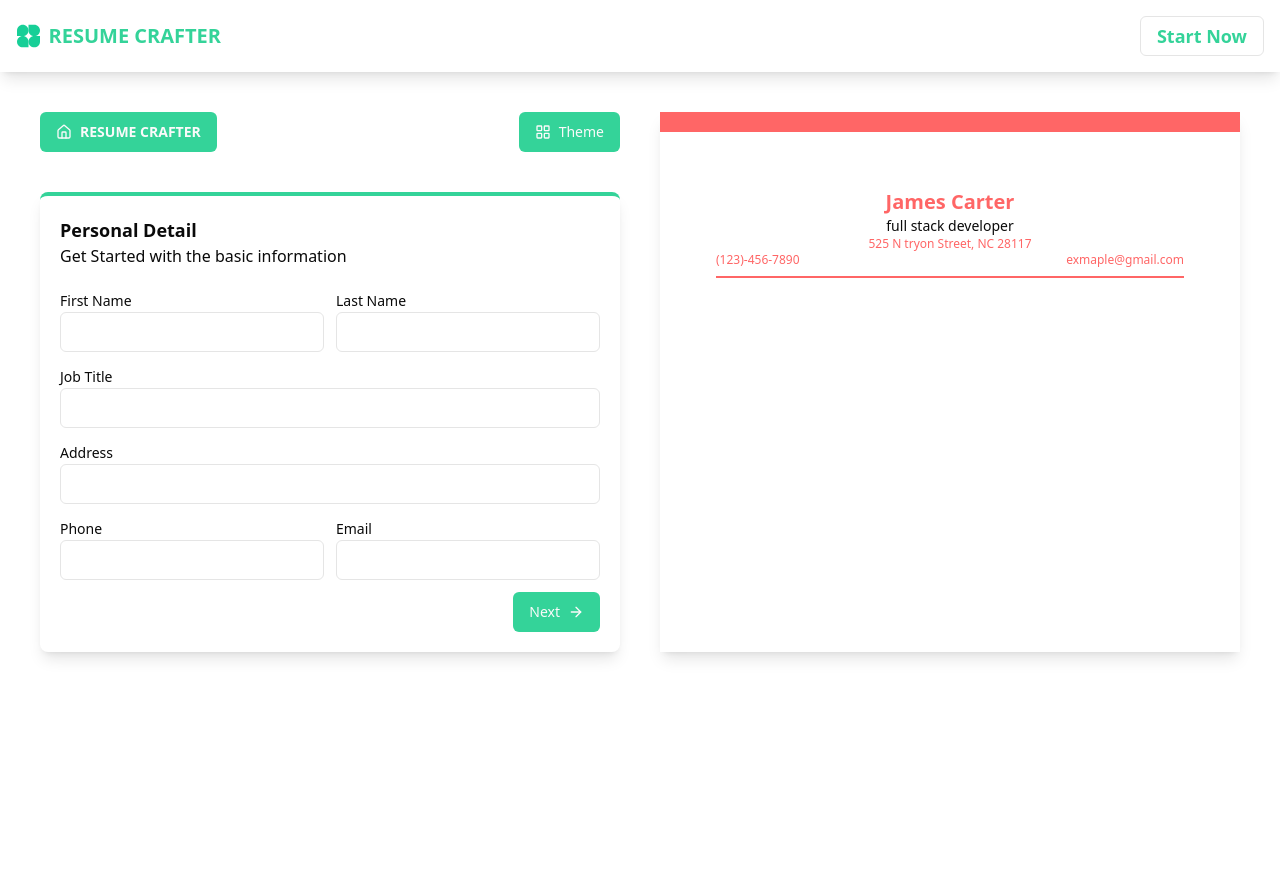
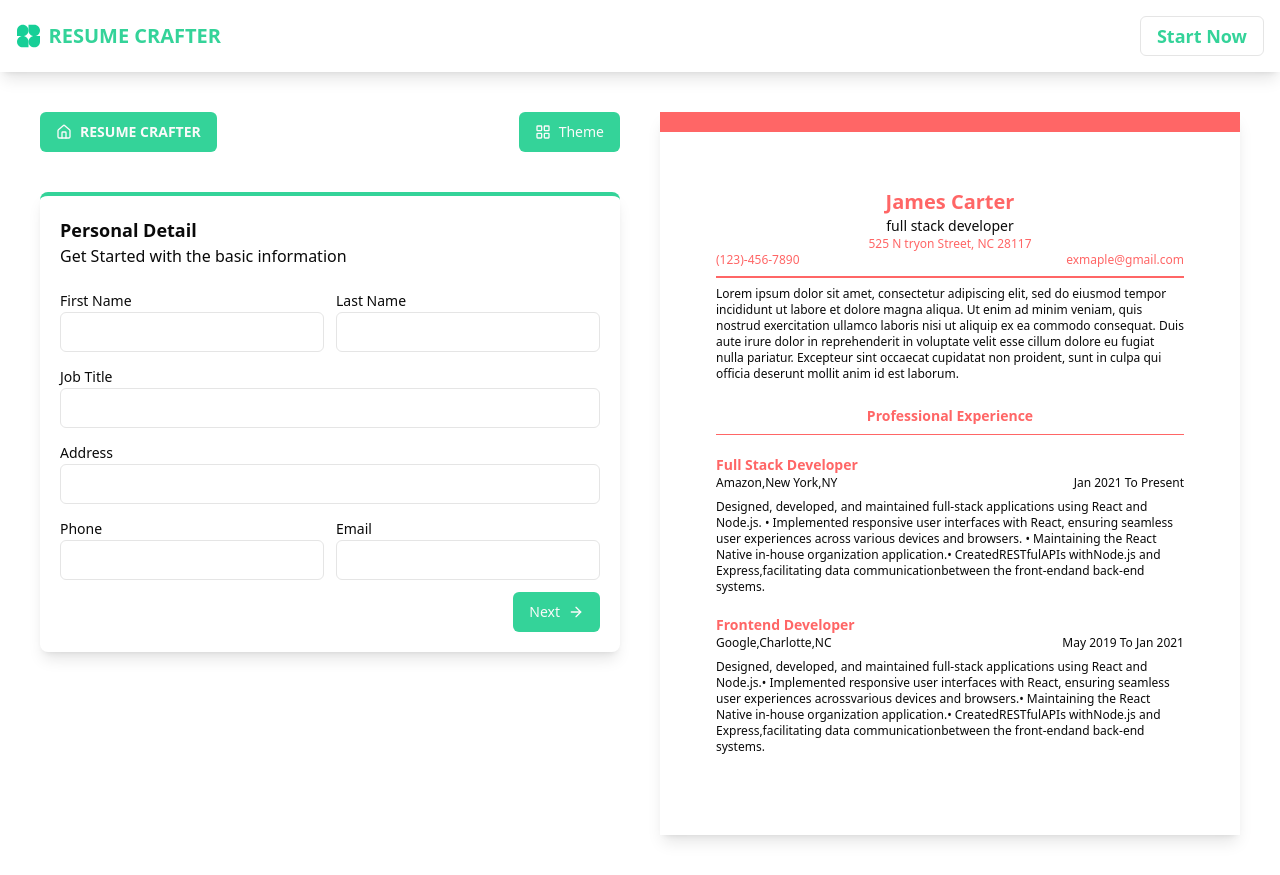
Before and after one commit to harun708280/ResumeCrafter, a React (Vite) app: page /resume in a window 1280 px wide. Before the commit the page ends 800 px from the top, so only its background shows below. Built offline with nearby package versions, Linux system fonts and the light colour scheme; no server answers.

Commit message:
add experiance data

```diff
--- /dev/null
+++ b/src/Preview/EducationalPreview.jsx
@@ -0,0 +1,11 @@
+import React from 'react';
+
+const EducationalPreview = () => {
+    return (
+        <div>
+
+        </div>
+    );
+};
+
+export default EducationalPreview;
--- /dev/null
+++ b/src/Preview/ExperiencePreview.jsx
@@ -0,0 +1,36 @@
+import React from 'react';
+
+const ExperiencePreview = ({resumeInfo}) => {
+    return (
+        <div className='my-6'>
+        <h2 className='text-center font-bold text-sm mb-2'
+        style={{
+            color:resumeInfo?.themeColor
+        }}
+        >Professional Experience</h2>
+        <hr style={{
+            borderColor:resumeInfo?.themeColor
+        }} />
+
+        {resumeInfo?.experience?.map((experience,index)=>(
+            <div key={index} className='my-5'>
+                <h2 className='text-sm font-bold'
+                 style={{
+                    color:resumeInfo?.themeColor
+                }}>{experience?.title}</h2>
+                <h2 className='text-xs flex justify-between'>{experience?.companyName},
+                {experience?.city},
+                {experience?.state}
+                <span>{experience?.startDate} To {experience?.currentlyWorking?'Present':experience.endDate} </span>
+                </h2>
+                <p className='text-xs my-2'>
+                    {experience.workSummery}
+                </p>
+                {/* <div className='text-xs my-2' dangerouslySetInnerHTML={{__html:experience?.workSummery}} /> */}
+            </div>
+        ))}
+    </div>
+    );
+};
+
+export default ExperiencePreview;
--- /dev/null
+++ b/src/Preview/SkillsPreview.jsx
@@ -0,0 +1,11 @@
+import React from 'react';
+
+const SkillsPreview = () => {
+    return (
+        <div>
+
+        </div>
+    );
+};
+
+export default SkillsPreview;
--- /dev/null
+++ b/src/Preview/SummeryPreview.jsx
@@ -0,0 +1,11 @@
+import React from 'react';
+
+const SummeryPreview = ({resumeInfo}) => {
+    return (
+        <p className='text-xs'>
+            {resumeInfo?.summery}
+        </p>
+      )
+};
+
+export default SummeryPreview;
--- a/src/Resume/ResumePreview.jsx
+++ b/src/Resume/ResumePreview.jsx
@@ -1,18 +1,38 @@
-import React, { useContext } from 'react';
-import { useResumeInfoContext } from '../Context/DataContext';
-import PersonalData from '../Preview/PersonalData';
+import React, { useContext } from "react";
+import { useResumeInfoContext } from "../Context/DataContext";
+import PersonalData from "../Preview/PersonalData";
+import SummeryPreview from "../Preview/SummeryPreview";
+import ExperiencePreview from "../Preview/ExperiencePreview";
+import EducationalPreview from "../Preview/EducationalPreview";
+import SkillsPreview from "../Preview/SkillsPreview";
 
 const ResumePreview = () => {
-    const {resumeInfo,setResumeInfo}=useContext(useResumeInfoContext)
-    console.log(resumeInfo);
+  const { resumeInfo, setResumeInfo } = useContext(useResumeInfoContext);
+  console.log(resumeInfo);
 
-    return (
-        <div className={`shadow-lg h-full p-14 border-t-[20px] `}style={{borderTopColor:resumeInfo?.themeColor}}>
+  return (
+    <div
+      className={`shadow-lg h-full p-14 border-t-[20px] `}
+      style={{ borderTopColor: resumeInfo?.themeColor }}
+    >
+      <PersonalData resumeInfo={resumeInfo}></PersonalData>
 
-            <PersonalData resumeInfo={resumeInfo} ></PersonalData>
+      <SummeryPreview resumeInfo={resumeInfo}></SummeryPreview>
 
-        </div>
-    );
+
+      {resumeInfo?.experience?.length > 0 && (
+        <ExperiencePreview resumeInfo={resumeInfo}></ExperiencePreview>
+      )}
+
+      {resumeInfo?.education?.length > 0 && (
+        <EducationalPreview resumeInfo={resumeInfo} />
+      )}
+      {/* Skilss  */}
+      {resumeInfo?.skills?.length > 0 && (
+        <SkillsPreview resumeInfo={resumeInfo} />
+      )}
+    </div>
+  );
 };
 
 export default ResumePreview;
```
